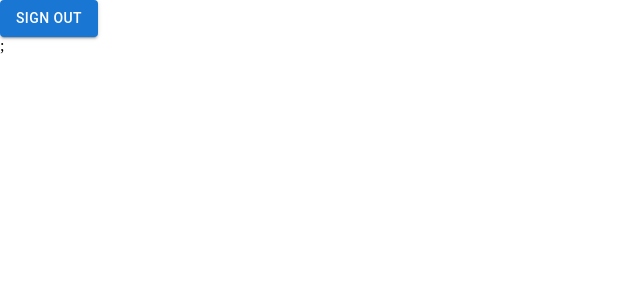
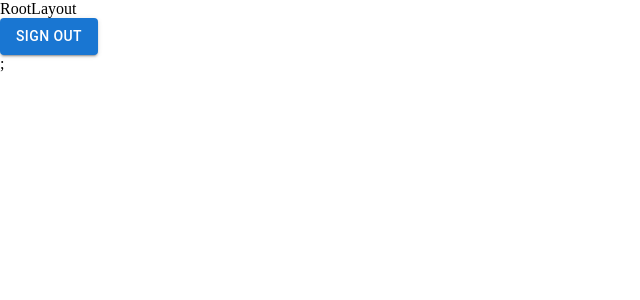
Before and after one commit to amuhaimen/bachal-2, a React (Vite) app: page /bachal2 in a window 1280 px wide. Shown: the top 300 px of the page, without its empty margins (0-640 px from the left). Built offline with nearby package versions, Linux system fonts and the light colour scheme.

Commit message:
Root layout added

```diff
--- a/src/App.jsx
+++ b/src/App.jsx
@@ -11,15 +11,18 @@ import ForgotPassword from "./pages/ForgotPassword";
 import { ToastContainer, toast } from "react-toastify";
 import "react-toastify/dist/ReactToastify.css";
 import Message from "./pages/Message";
+import RootLayout from "./components/RootLayout";
 
 const router = createBrowserRouter(
   createRoutesFromElements(
     <Route>
       <Route path="/" element={<Registration />}></Route>
       <Route path="/login" element={<Login />}></Route>
-      <Route path="/bachal2" element={<Home />}></Route>
+      <Route path="/bachal2" element={<RootLayout />}>
+        <Route index element={<Home />}></Route>
+        <Route path="message" element={<Message />}></Route>
+      </Route>
       <Route path="/forgotpassword" element={<ForgotPassword />}></Route>
-      <Route path="/bachal2/message" element={<Message />}></Route>
     </Route>
   )
 );
--- /dev/null
+++ b/src/components/RootLayout.jsx
@@ -0,0 +1,13 @@
+import React from "react";
+import { Outlet } from "react-router-dom";
+
+const RootLayout = () => {
+  return (
+    <>
+      <div>RootLayout</div>
+      <Outlet />
+    </>
+  );
+};
+
+export default RootLayout;
```
